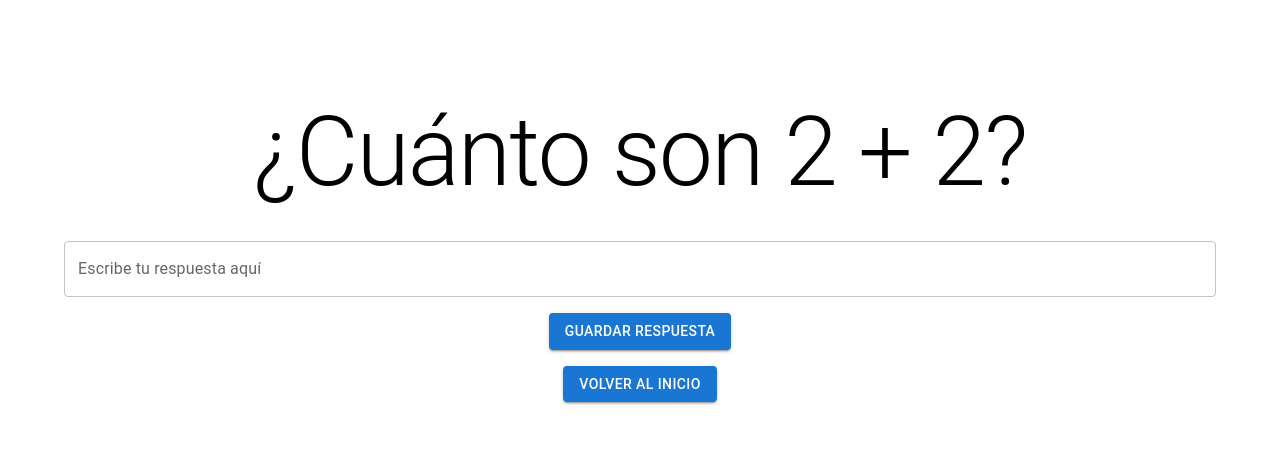
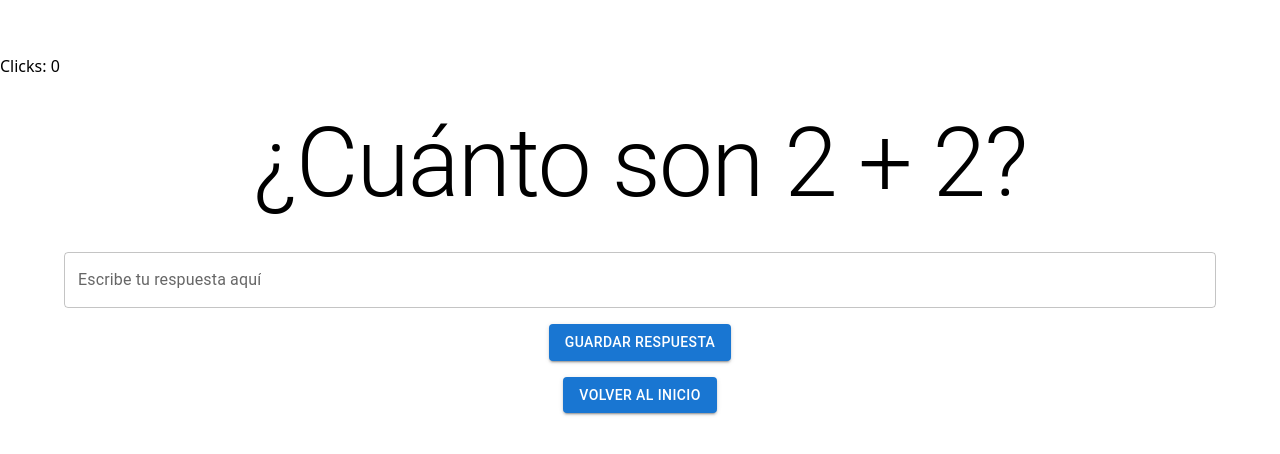
Before and after one commit to SebastianBaeza/DigitalSkillApp, a React (Vite) app in the folder react-app/: page /HUs/HU8 in a window 1280 px wide. Shown: the part 166-620 px from the top of the page. Built offline with nearby package versions, Linux system fonts and the light colour scheme.

Commit message:
Contador de Clicks

```diff
--- a/react-app/index.html
+++ b/react-app/index.html
@@ -4,7 +4,7 @@
     <meta charset="UTF-8" />
     <link rel="icon" type="image/svg+xml" href="/vite.svg" />
     <meta name="viewport" content="width=device-width, initial-scale=1.0" />
-    <title>Vite + React</title>
+    <title>DigitalSkillApp</title>
   </head>
   <body>
     <div id="root"></div>
--- a/react-app/package.json
+++ b/react-app/package.json
@@ -12,11 +12,11 @@
   "dependencies": {
     "@emotion/react": "^11.11.4",
     "@emotion/styled": "^11.11.5",
-    "@mui/material": "^5.15.19",
+    "@mui/material": "^5.15.20",
     "blockly": "^11.1.0",
     "bootstrap": "^5.2.3",
-    "react": "^18.2.0",
-    "react-dom": "^18.2.0",
+    "react": "^18.3.1",
+    "react-dom": "^18.3.1",
     "react-router-dom": "^6.23.1"
   },
   "devDependencies": {
--- a/react-app/src/App.jsx
+++ b/react-app/src/App.jsx
@@ -22,12 +22,6 @@
 
 //     )
 // }
-import { Routes, Route, BrowserRouter } from 'react-router-dom';
-import Entrypoint from './Entrypoint.jsx';
-import HU8 from './HUs/HU8/HU8.jsx';
-import HU9 from './HUs/HU9/HU9.jsx';
-import './App.css';
-
 // import Register from './user/Register';
 // import Composer_index from './Composer_index';
 // import Composer from './Composer';
@@ -39,29 +33,97 @@ import './App.css';
 // import Sonido from './Sonido';
 // import Draw from './Actividades/Draw';
 // import AddLeccionr from './AddLeccion';
+// import { Routes, Route, BrowserRouter } from 'react-router-dom';
+// import Entrypoint from './Entrypoint.jsx';
+// // import ClickTracker from './ClickTracker.jsx';
+// import HU8 from './HUs/HU8/HU8.jsx';
+// import HU9 from './HUs/HU9/HU9.jsx';
+// import './App.css';
 
-export function App () {
+
+// export function App () {
+
+//   return (
+//           <BrowserRouter>
+//             {/* <ClickTracker /> */}
+//             <Routes>
+//               <Route path="/" element={<Entrypoint />} />
+//               <Route path="/HUs/HU8/" element={<HU8 />} />
+//               <Route path="/HUs/HU9/" element={<HU9 />} />
+//               {/* <Route path="/login" element={<Login />} />
+//               <Route path="/register" element={<Register />} />
+//               <Route path="/sound" element={<Sonido />} />
+//               <Route path="/compositor" element={<Composer_index />} />
+//               <Route path="/compositor/:id" element={<Composer />} />
+//               <Route path="/perfil" element={<Perfil />}/>
+//               <Route path="/etapa" element={<Etapa />}/>
+//               <Route path="/piano" element={<Piano />} />
+//               <Route path="/asociacion" element={<Asociacion />} />
+//               <Route path="/llavesol" element={<Draw />} />
+//               <Route path="/AddLeccion" element={<AddLeccionr />} /> */}
+//             </Routes>
+//           </BrowserRouter>
+//   );
+// }
+
+// export default App();
+import React, { useState, useEffect } from 'react';
+import { Routes, Route, BrowserRouter } from 'react-router-dom';
+import Entrypoint from './Entrypoint';
+import HU8 from './HUs/HU8/HU8';
+import HU9 from './HUs/HU9/HU9';
+import './App.css';
+
+export function App() {
+  const [clickCount, setClickCount] = useState(0);
+
+  useEffect(() => {
+    // Función para manejar el conteo de clicks
+    const handleClick = () => {
+      setClickCount(prevCount => prevCount + 1);
+    };
+
+    // Agregar un listener de evento para 'click' en todo el documento
+    document.addEventListener('click', handleClick);
+
+    // Limpieza del efecto para remover el listener cuando el componente se desmonta
+    return () => {
+      document.removeEventListener('click', handleClick);
+    };
+  }, []); // El array vacío [] asegura que este efecto se ejecute solo una vez, similar a componentDidMount
 
   return (
     <BrowserRouter>
+      {/* Mostrar el contador en la esquina superior izquierda */}
+      <div className="click-counter">
+        Clicks: {clickCount}
+      </div>
+
       <Routes>
         <Route path="/" element={<Entrypoint />} />
         <Route path="/HUs/HU8/" element={<HU8 />} />
         <Route path="/HUs/HU9/" element={<HU9 />} />
-              {/* <Route path="/login" element={<Login />} />
-              <Route path="/register" element={<Register />} />
-              <Route path="/sound" element={<Sonido />} />
-              <Route path="/compositor" element={<Composer_index />} />
-              <Route path="/compositor/:id" element={<Composer />} />
-              <Route path="/perfil" element={<Perfil />}/>
-              <Route path="/etapa" element={<Etapa />}/>
-              <Route path="/piano" element={<Piano />} />
-              <Route path="/asociacion" element={<Asociacion />} />
-              <Route path="/llavesol" element={<Draw />} />
-              <Route path="/AddLeccion" element={<AddLeccionr />} /> */}
       </Routes>
     </BrowserRouter>
   );
 }
 
-// export default App();
+
+// import React from 'react';
+// import { Routes, Route, BrowserRouter } from 'react-router-dom';
+// import Entrypoint from './Entrypoint';
+// import HU8 from './HUs/HU8/HU8';
+// import HU9 from './HUs/HU9/HU9';
+// import './App.css';
+
+// export function App() {
+//   return (
+//     <BrowserRouter>
+//       <Routes>
+//         <Route path="/" element={<Entrypoint />} />
+//         <Route path="/HUs/HU8/" element={<HU8 />} />
+//         <Route path="/HUs/HU9/" element={<HU9 />} />
+//       </Routes>
+//     </BrowserRouter>
+//   );
+// }
--- a/react-app/src/HUs/HU8/HU8.jsx
+++ b/react-app/src/HUs/HU8/HU8.jsx
@@ -1,6 +1,5 @@
 import React, { useState, useEffect } from 'react';
 import { Container, Typography, TextField, Button, Box } from '@mui/material';
-import { useNavigate } from 'react-router-dom';
 import './HU8.css';
 
 export default function HU8() {
@@ -13,7 +12,6 @@ export default function HU8() {
 
   const [question, setQuestion] = useState("");
   const [answer, setAnswer] = useState("");
-  const navigate = useNavigate();
 
   useEffect(() => {
     handleQuestionDisplay();
@@ -30,11 +28,6 @@ export default function HU8() {
 
   const handleSubmit = () => {
     console.log("Respuesta guardada:", answer);
-    // Puedes almacenar la respuesta en una base de datos o en otro lugar
-  };
-
-  const handleBackToHome = () => {
-    navigate('/');
   };
 
   return (
@@ -63,7 +56,7 @@ export default function HU8() {
         variant="contained"
         color="primary"
         sx={{ mt: 2 }}
-        onClick={handleBackToHome}
+        href="/"
       >
         Volver al inicio
       </Button>
--- a/react-app/src/HUs/HU9/HU9.jsx
+++ b/react-app/src/HUs/HU9/HU9.jsx
@@ -1,6 +1,5 @@
 import React, { useState, useEffect } from 'react';
 import { Container, Typography, FormControl, FormControlLabel, RadioGroup, Radio, Checkbox, Button, Box } from '@mui/material';
-import { useNavigate } from 'react-router-dom';
 import './HU9.css';
 
 export default function HU8() {
@@ -29,7 +28,6 @@ export default function HU8() {
 
   const [currentQuestion, setCurrentQuestion] = useState({});
   const [selectedOptions, setSelectedOptions] = useState([]);
-  const navigate = useNavigate();
 
   useEffect(() => {
     handleQuestionDisplay();
@@ -57,10 +55,6 @@ export default function HU8() {
   const handleSubmit = () => {
     console.log("Respuesta guardada:", selectedOptions);
     // Puedes almacenar la respuesta en una base de datos o en otro lugar
-  };
-
-  const handleBackToHome = () => {
-    navigate('/');
   };
 
   return (
@@ -103,7 +97,7 @@ export default function HU8() {
         variant="contained"
         color="primary"
         sx={{ mt: 2 }}
-        onClick={handleBackToHome}
+        href="/"
       >
         Volver al inicio
       </Button>
```
Also changed, not shown: 1 other file (tests, documents, lock files or other folders). Lines whose indentation alone changed are shown as unchanged.
